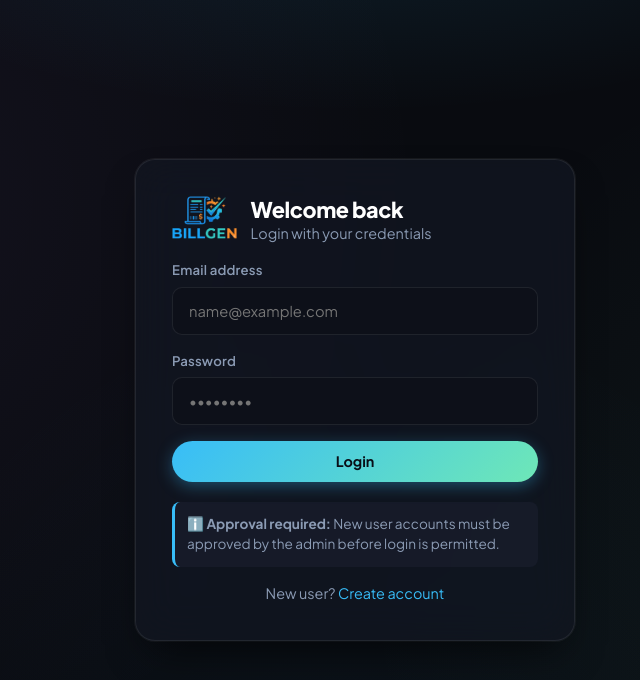
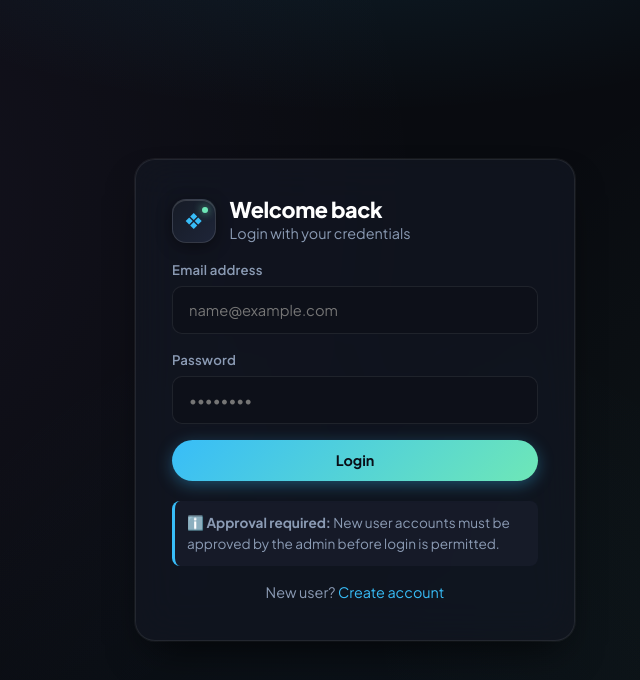
Before and after one commit to wasimansari/MaaBhawaniBillGenrator, a plain HTML site: page public/login.html in a window 1280 px wide. Shown: the whole page, without its empty margins (285-925 px from the left). Drawn offline with Linux system fonts and the light colour scheme; no server answers.

Commit message:
commit without brand logo

```diff
--- a/public/login.html
+++ b/public/login.html
@@ -12,11 +12,11 @@
   <div class="auth-layout">
     <div class="card">
       <div class="brand">
-        <div class="brand-icon-1">
-          <!-- <span>❖</span> -->
-          <span>
+        <div class="brand-icon">
+          <span>❖</span>
+          <!-- <span>
             <image src="../public/images/Brand_logo.png" style="width:65px">
-          </span>
+          </span> -->
         </div>
         <div class="brand-title">
           <h1>Welcome back</h1>
```
Also changed, not shown: public/dashboard.html (+4 -4 lines), public/register.html (+3 -3 lines).
